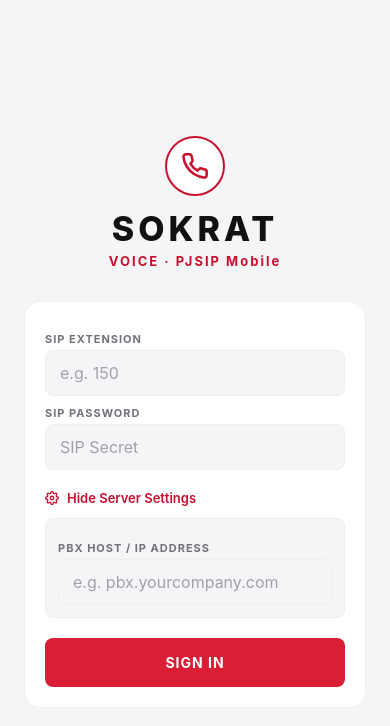
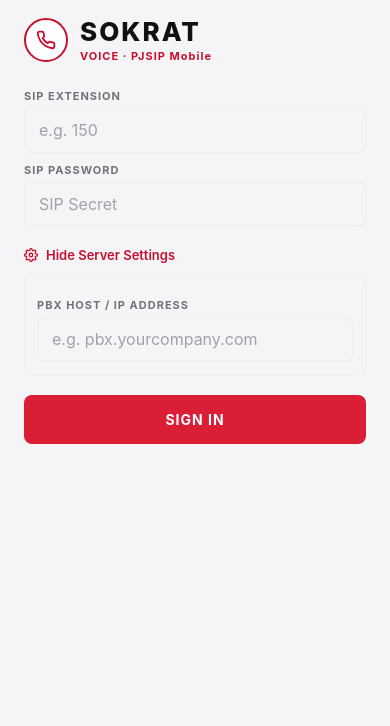
Before and after one commit to Ahmed-Emad02/sokrat-mobile, a React Native app: screen / in a window 390 px wide. Shown: the top 726 px of the page. Built offline with nearby package versions, Linux system fonts and the light colour scheme; what jssip, react-native-webrtc would draw is missing.

Commit message:
style(login): compact header and remove card surface

```diff
--- a/src/ui/LoginScreen.tsx
+++ b/src/ui/LoginScreen.tsx
@@ -53,10 +53,12 @@ export function LoginScreen({ onLogin, state, message }: Props) {
         {/* Brand Header */}
         <View style={styles.brandContainer}>
           <View style={styles.logoBadge}>
-            <PhoneIcon size={28} color={colors.brand} />
+            <PhoneIcon size={20} color={colors.brand} />
           </View>
-          <Text style={styles.logoTitle}>SOKRAT</Text>
-          <Text style={styles.logoSubtitle}>VOICE · PJSIP Mobile</Text>
+          <View>
+            <Text style={styles.logoTitle}>SOKRAT</Text>
+            <Text style={styles.logoSubtitle}>VOICE · PJSIP Mobile</Text>
+          </View>
         </View>
 
         {/* Form Card */}
@@ -137,46 +139,44 @@ const rawStyles = StyleSheet.create({
   container: {
     flex: 1,
     backgroundColor: '#000000',
-    justifyContent: 'center',
     paddingHorizontal: 24,
+    paddingTop: 16,
   },
   content: {
     width: '100%',
   },
   brandContainer: {
+    flexDirection: 'row',
     alignItems: 'center',
-    marginBottom: 32,
+    gap: 12,
+    marginBottom: 16,
   },
   logoBadge: {
-    width: 60,
-    height: 60,
-    borderRadius: 30,
+    width: 44,
+    height: 44,
+    borderRadius: 22,
     backgroundColor: '#18181b',
     borderColor: '#10b981',
     borderWidth: 2,
     alignItems: 'center',
     justifyContent: 'center',
-    marginBottom: 12,
   },
   logoTitle: {
     color: '#ffffff',
-    fontSize: 34,
+    fontSize: 26,
     fontWeight: '800',
-    letterSpacing: 4,
+    letterSpacing: 2,
   },
   logoSubtitle: {
     color: '#10b981',
-    fontSize: 13,
+    fontSize: 11,
     fontWeight: '700',
-    letterSpacing: 2,
-    marginTop: 4,
+    letterSpacing: 1,
+    marginTop: 2,
   },
   card: {
-    backgroundColor: '#18181b',
-    borderRadius: 16,
-    padding: 20,
-    borderColor: '#27272a',
-    borderWidth: 1,
+    paddingHorizontal: 0,
+    paddingVertical: 0,
   },
   label: {
     color: '#a1a1aa',
```
